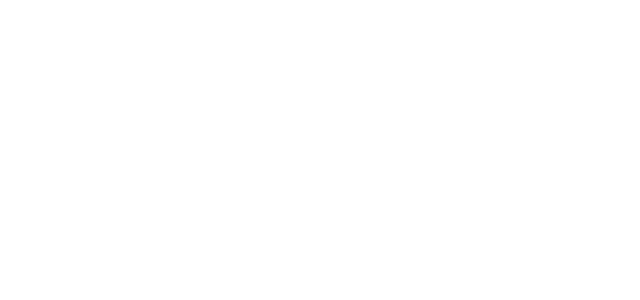
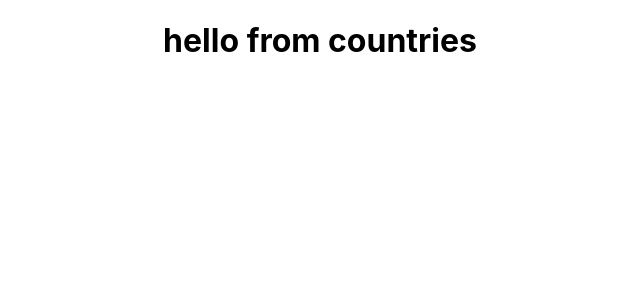
Before and after one commit to mrx-arafat/Rest-Countries-API-React-JS, a React (Create React App) app: page / in a window 1280 px wide. Shown: the top 300 px of the page, without its empty margins (320-960 px from the left). Built offline with nearby package versions, Linux system fonts and the light colour scheme.

Commit message:
link a component with ui

```diff
--- a/src/components/Countries/Countries.js
+++ b/src/components/Countries/Countries.js
@@ -1,7 +1,11 @@
 import React from "react";
 
 const Countries = () => {
-  return <div></div>;
+  return (
+    <div>
+      <h1>hello from countries</h1>
+    </div>
+  );
 };
 
 export default Countries;
```
